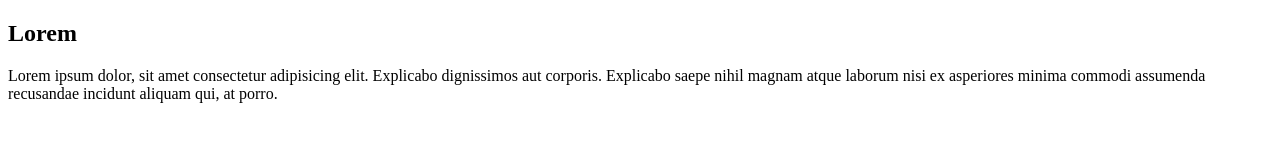
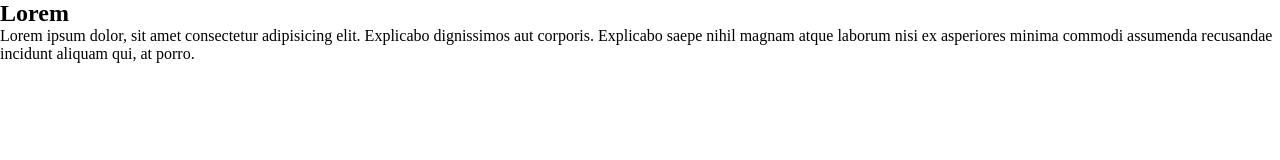
Before and after one commit to doubledude773/wba-koupy-ales-2c, a plain HTML site: page individual-work/flex-1/index.html in a window 1280 px wide. Drawn offline with Linux system fonts and the light colour scheme.

Commit message:
background,padding,margin

```diff
--- a/individual-work/flex-1/index.css
+++ b/individual-work/flex-1/index.css
@@ -0,0 +1,18 @@
+* {
+    box-sizing: border-box;
+    padding: 0;
+    margin: 0;
+}
+
+
+.container{
+    display: flex;
+}
+
+body {
+    background-image: "C:\Users\akoup\Downloads\Cosmic-Gradient-14.jpg";
+}
+
+.card {
+
+}
--- a/individual-work/flex-1/index.html
+++ b/individual-work/flex-1/index.html
@@ -2,6 +2,7 @@
 <html lang="en">
 
 <head>
+   <link rel="stylesheet" href="index.css">
     <meta charset="UTF-8">
     <meta http-equiv="X-UA-Compatible" content="IE=edge">
     <meta name="viewport" content="width=device-width, initial-scale=1.0">
```
